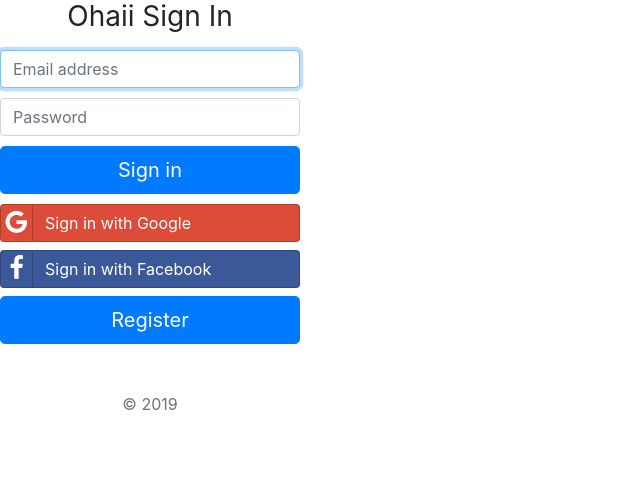
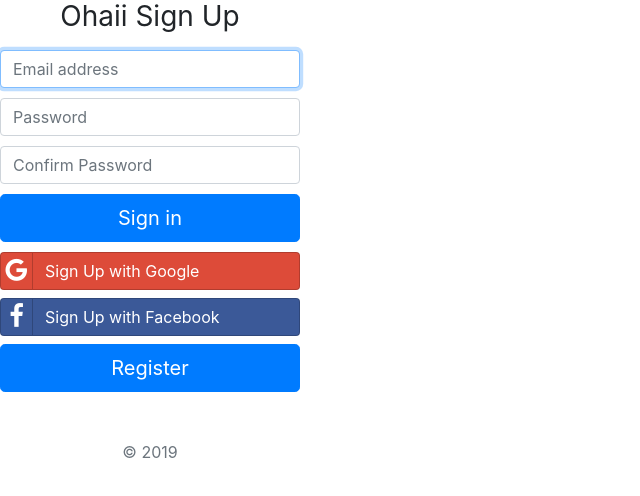
Before and after one commit to Web-developer-kun/ohai-app, a React (Create React App) app: page / in a window 1280 px wide. Shown: the top 496 px of the page, without its empty margins (0-640 px from the left). Built offline with nearby package versions, Linux system fonts and the light colour scheme.

Commit message:
Add missing password input field

```diff
--- a/src/App.js
+++ b/src/App.js
@@ -8,7 +8,7 @@
 
 const initialState = {
   input: '',
-  route: 'signin',
+  route: 'register',
   isSignedIn: false,
   user: {
     id: '',
--- a/src/components/Register/Register.js
+++ b/src/components/Register/Register.js
@@ -19,6 +19,8 @@
             <input type="email" id="inputEmail" className="form-control" placeholder="Email address" required="" autofocus=""/>
           <label for="inputPassword" className="sr-only">Password</label>
           <input type="password" id="inputPassword" className="form-control" placeholder="Password" required=""/>
+          <label for="inputPassword" className="sr-only">Password</label>
+          <input type="password" id="confirmPassword" className="form-control" placeholder="Confirm Password" required=""/>
           <button className="btn btn-lg btn-primary btn-block" type="submit">Sign in</button>
           <div className="btn btn-block btn-social btn-google" style={{'color': '#fff'}}>
             <span className="fa fa-google"></span> Sign Up with Google
```
